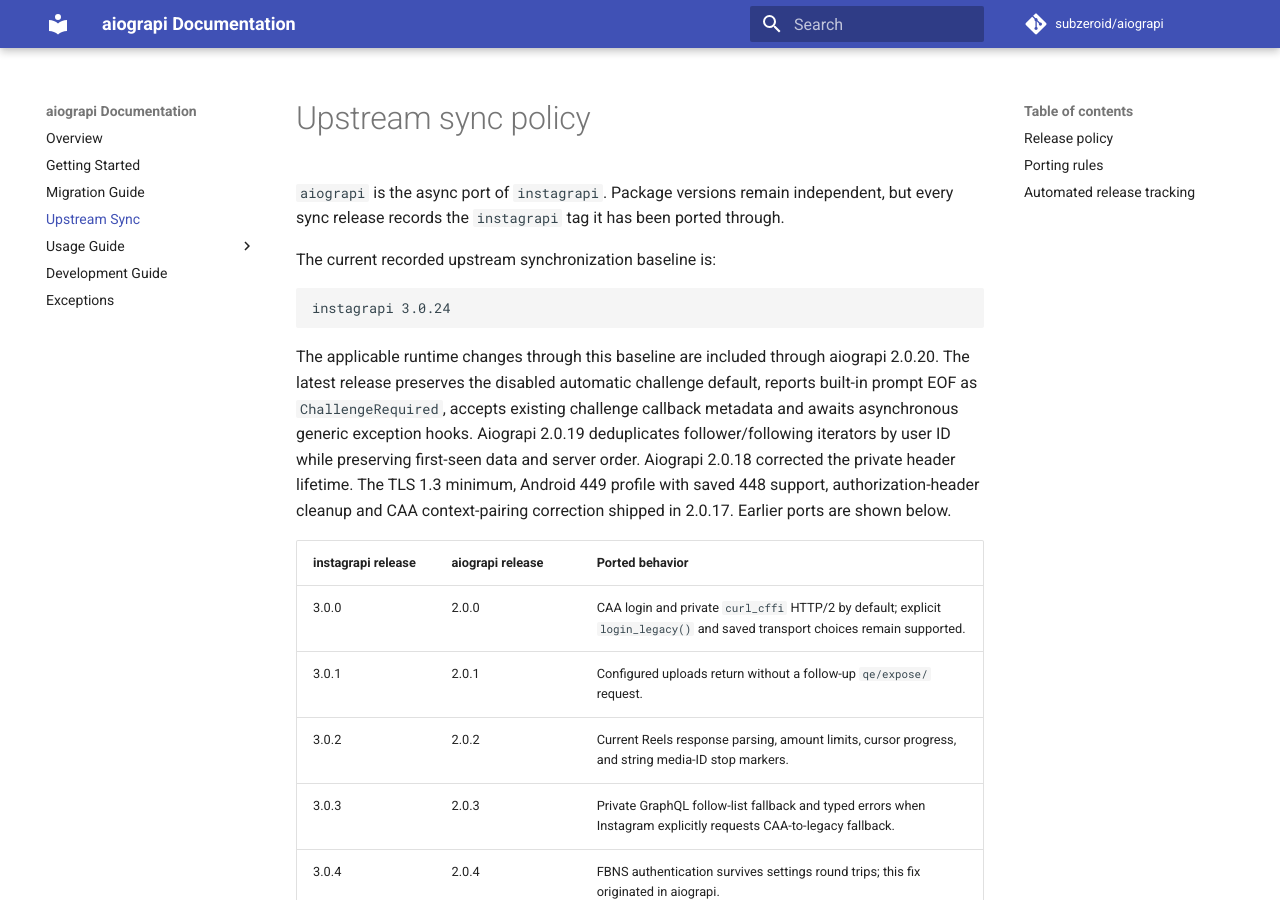
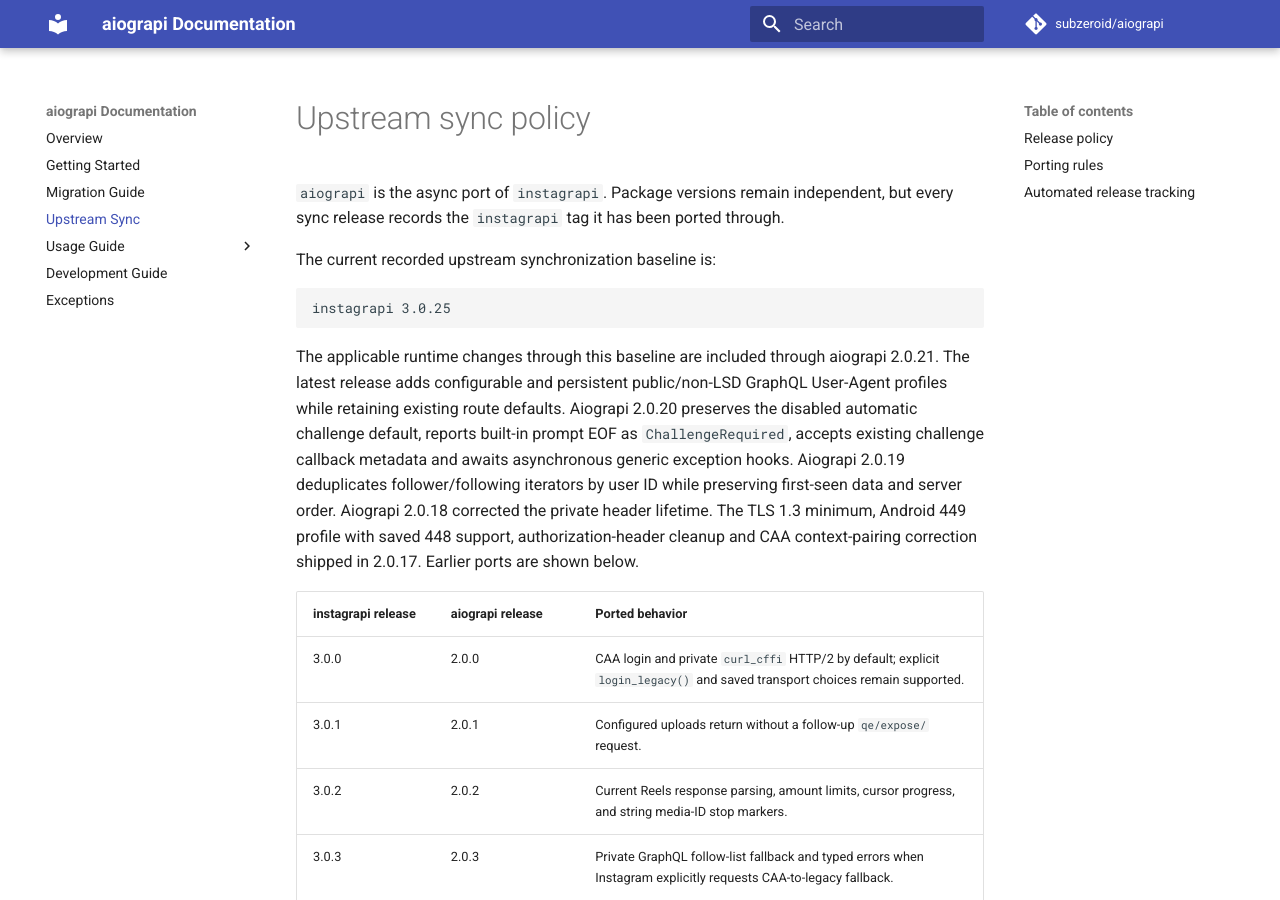
Before and after one commit to subzeroid/aiograpi, an MkDocs documentation site: the page built from docs/upstream-sync.md, in a window 1280 px wide and 900 px high. Built offline with MkDocs 1.6.1 and Material for MkDocs 9.7.7, drawn with Linux system fonts in a browser that asks for light colours; comment, search, counter and statistics services are not loaded; the version menu is left out; some of the changed text lies outside the part shown.

Commit message:
chore: release aiograpi 2.0.21 (#508)
Release configurable public GraphQL User-Agent settings, photo configure result extraction, validated response authorization refresh and device-profile documentation. Record synchronization through instagrapi 3.0.25.

````diff
--- a/aiograpi/__init__.py
+++ b/aiograpi/__init__.py
@@ -48,7 +48,7 @@ from aiograpi.mixins.video import DownloadVideoMixin, UploadVideoMixin
 # Used as fallback logger if another is not provided.
 DEFAULT_LOGGER = logging.getLogger("aiograpi")
 
-__upstream_instagrapi_version__ = "3.0.24"
+__upstream_instagrapi_version__ = "3.0.25"
 
 
 class Client(
--- a/docs/upstream-sync.md
+++ b/docs/upstream-sync.md
@@ -5,10 +5,10 @@
 The current recorded upstream synchronization baseline is:
 
 ```text
-instagrapi 3.0.24
+instagrapi 3.0.25
 ```
 
-The applicable runtime changes through this baseline are included through aiograpi 2.0.20. The latest release preserves the disabled automatic challenge default, reports built-in prompt EOF as `ChallengeRequired`, accepts existing challenge callback metadata and awaits asynchronous generic exception hooks. Aiograpi 2.0.19 deduplicates follower/following iterators by user ID while preserving first-seen data and server order. Aiograpi 2.0.18 corrected the private header lifetime. The TLS 1.3 minimum, Android 449 profile with saved 448 support, authorization-header cleanup and CAA context-pairing correction shipped in 2.0.17. Earlier ports are shown below.
+The applicable runtime changes through this baseline are included through aiograpi 2.0.21. The latest release adds configurable and persistent public/non-LSD GraphQL User-Agent profiles while retaining existing route defaults. Aiograpi 2.0.20 preserves the disabled automatic challenge default, reports built-in prompt EOF as `ChallengeRequired`, accepts existing challenge callback metadata and awaits asynchronous generic exception hooks. Aiograpi 2.0.19 deduplicates follower/following iterators by user ID while preserving first-seen data and server order. Aiograpi 2.0.18 corrected the private header lifetime. The TLS 1.3 minimum, Android 449 profile with saved 448 support, authorization-header cleanup and CAA context-pairing correction shipped in 2.0.17. Earlier ports are shown below.
 
 | instagrapi release | aiograpi release | Ported behavior |
 | --- | --- | --- |
@@ -37,6 +37,7 @@ The applicable runtime changes through this baseline are included through aiogra
 | 3.0.22 | 2.0.18 | Reuse one runtime Pigeon ID per client, omit fabricated SALT defaults, and preserve explicit header overrides. Documentation service links and app-profile guidance are sync-specific. |
 | 3.0.23 | 2.0.19 | Follower/following iterators yield unique user IDs and count unique users toward `amount`, preserving first-seen data and server order. |
 | 3.0.24 | 2.0.20 | Compatible challenge handling controls and actionable built-in prompt EOF errors; async callback metadata and awaited generic hooks retain the disabled automatic handling default. |
+| 3.0.25 | 2.0.21 | Configurable independent/shared public and non-LSD GraphQL User-Agent profiles, settings persistence and case-insensitive per-call overrides; existing defaults retained. |
 
 See the [login migration guide](usage-guide/login-migration.md) for the current defaults and compatibility options. From aiograpi 2.0.3, `login()` follows an explicit fallback instruction returned by Instagram; it does not retry every failed CAA login through the legacy endpoint.
 
--- a/pyproject.toml
+++ b/pyproject.toml
@@ -4,7 +4,7 @@ build-backend = "setuptools.build_meta"
 
 [project]
 name = "aiograpi"
-version = "2.0.20"
+version = "2.0.21"
 authors = [
     { name = "Mark Subzeroid", email = "143403577+subzeroid@users.noreply.github.com" },
 ]
````
Also changed, not shown: CHANGELOG.md (+14 -0 lines), 1 other file.
